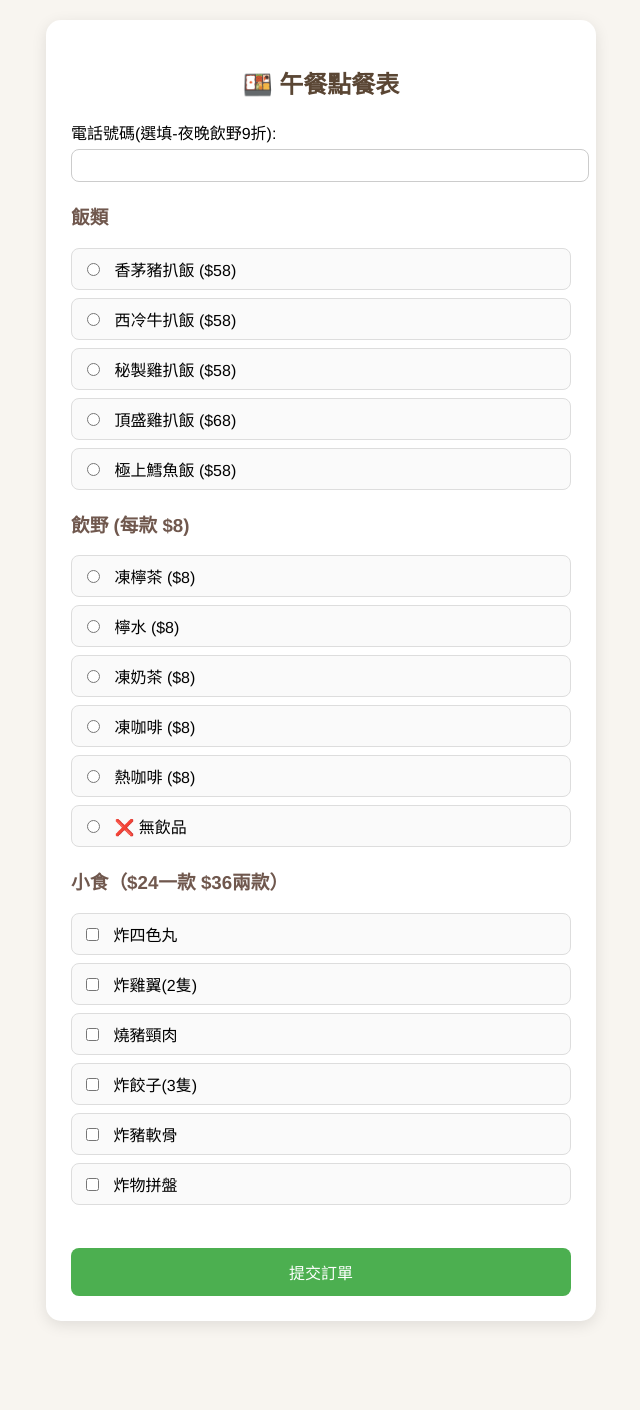
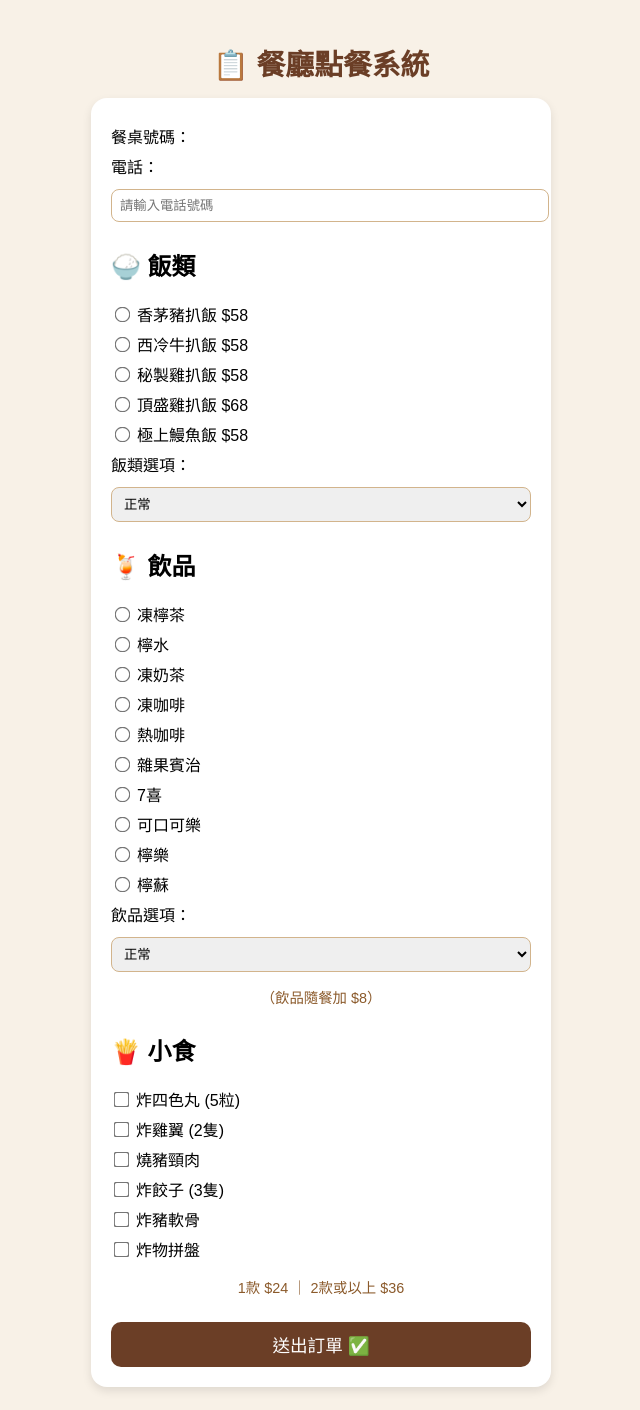
Before and after one commit to oftenbar/restaurant_order, a Flask app: page /menu in a window 1280 px wide. Shown: the whole page, without its empty margins (319-959 px from the left). Before the commit the page ends 1325 px from the top, so only its background shows below. Run offline with Flask 2, Linux system fonts and the light colour scheme.

Commit message:
Update menu and orders layout + bug fixes

```diff
--- a/app.py
+++ b/app.py
@@ -1,70 +1,66 @@
 from flask import Flask, render_template, request, redirect, url_for
-
-from datetime import datetime
-import pytz
 
 app = Flask(__name__)
 
-orders = []  # store all orders
+orders = []
 
-# === Route: Menu Page ===
 @app.route('/menu', methods=['GET', 'POST'])
 def menu():
-    table = request.args.get('table', '')
+    table = request.args.get('table', '')  # get table number from ?table=1
+    return render_template("menu.html", table_number=table)
 
-    if request.method == 'POST':
-        name = request.form['name']
-        lunch = request.form['lunch']
-        drink = request.form.get('drink', '無飲品')
-        snack = request.form.getlist('snack')
+@app.route('/submit_order', methods=["POST"])
+def submit_order():
+    table_number = request.args.get("table", " ")
+    phone = request.form.get("phone")
 
-        # Calculate total
-        total = 0
-        if "$" in lunch:
-            total += int(lunch.split('$')[-1])
-        if "8" in drink:
-            total += 8
-        if len(snack) == 1:
-            total += 24
-        elif len(snack) >= 2:
-            total += 36
+    # 🥢 Read main and sub-options
+    rice = request.form.get("rice")
+    rice_option = request.form.get("rice_option", "正常")
 
-        order = {
-            "name": name,
-            "table": table,
-            "lunch": lunch,
-            "drink": drink,
-            "snack": snack,
-            "total": total
-        }
+    drink = request.form.get("drink")
+    drink_option = request.form.get("drink_option", "正常")
 
-        orders.append(order)
+    snacks = request.form.getlist("snacks")
 
+    # 💰 Pricing rules
+    rice_prices = {
+        "香茅豬扒飯": 58,
+        "西冷牛扒飯": 58,
+        "秘製雞扒飯": 58,
+        "頂盛雞扒飯": 68,
+        "極上鰻魚飯": 58
+    }
 
-        return redirect(url_for('thank_you', table=table, total=total))
+    total = 0
+    rice_price = rice_prices.get(rice, 0)
+    total += rice_price
 
-    return render_template('menu.html', table=table)
+    if drink:
+        total += 8  # Add $8 if drink is selected
 
+    if len(snacks) == 1:
+        total += 24
+    elif len(snacks) >= 2:
+        total += 36
 
-# === Route: Thank You Page ===
-@app.route('/thank_you')
-def thank_you():
-    table = request.args.get('table', '?')
-    total = request.args.get('total', 0)
-    return f"""
-    <h2>感謝您的訂單！🎉</h2>
-    <p>餐桌號碼：{table}</p>
-    <p>您的餐點總金額是：<b>${total}</b></p>
-    <a href='/menu?table={table}'>返回菜單</a>
-    """
+    order = {
+        "table_number": table_number,
+        "phone": phone,
+        "rice": rice,
+        "rice_option": rice_option,
+        "drink": drink,
+        "drink_option": drink_option,
+        "snacks": snacks,
+        "total": total
+    }
 
+    orders.append(order)
+    return render_template("confirmation.html", **order)
 
-# === Route: Orders Dashboard ===
 @app.route('/orders')
-def orders_dashboard():
-    return render_template('orders.html', orders=orders)
+def order_list():
+    return render_template("orders.html", orders=orders)
 
-
-# === Run App Locally ===
-if __name__ == '__main__':
-    app.run(host='0.0.0.0', port=5001, debug=True)
+if __name__ == "__main__":
+    app.run(debug=True)
--- a/templates/menu.html
+++ b/templates/menu.html
@@ -1,117 +1,136 @@
 <!DOCTYPE html>
 <html lang="zh-Hant">
 <head>
-    {% if table %}
-    <h2>桌號 {{ table }}</h2>
-    {% endif %}
-
     <meta charset="UTF-8">
-    <title>🍱 餐廳點餐系統</title>
+    <meta name="viewport" content="width=device-width, initial-scale=1.0">
+    <title>菜單選擇</title>
     <style>
         body {
-            font-family: "Helvetica Neue", Arial, sans-serif;
-            background-color: #f8f5f0;
-            margin: 0;
+            background-color: #f8f1e7;
+            font-family: "Noto Sans TC", sans-serif;
+            text-align: center;
+            padding: 15px;
+        }
+        h1 {
+            color: #6b3e26;
+            font-size: 1.8rem;
+            margin-bottom: 15px;
+        }
+        form {
+            background: white;
+            border-radius: 16px;
             padding: 20px;
+            display: inline-block;
+            text-align: left;
+            max-width: 420px;
+            width: 100%;
+            box-shadow: 0 4px 10px rgba(0,0,0,0.1);
         }
-        .container {
-            max-width: 500px;
-            background-color: #fff;
-            margin: auto;
-            padding: 25px;
-            border-radius: 15px;
-            box-shadow: 0 4px 15px rgba(0,0,0,0.1);
-        }
-        h2 {
-            text-align: center;
-            color: #5a4634;
-        }
-        h3 {
-            margin-top: 20px;
-            color: #70584e;
+        section {
+            margin-bottom: 25px;
         }
         label {
             display: block;
-            margin-top: 8px;
+            font-size: 1rem;
+            margin: 6px 0;
         }
-        input[type="text"] {
+        select, input[type="text"], input[type="tel"] {
             width: 100%;
             padding: 8px;
+            border-radius: 8px;
+            border: 1px solid #d2b48c;
             margin-top: 5px;
-            border: 1px solid #ccc;
-            border-radius: 8px;
         }
-        .option-group {
-            margin-top: 10px;
-        }
-        .option-group label {
-            display: block;
-            background: #fafafa;
-            padding: 8px 10px;
-            border-radius: 8px;
-            border: 1px solid #ddd;
-            cursor: pointer;
-            margin-bottom: 5px;
-        }
-        .option-group input {
-            margin-right: 10px;
+        input[type="radio"], input[type="checkbox"] {
+            transform: scale(1.2);
+            margin-right: 8px;
         }
         button {
+            background-color: #6b3e26;
+            color: white;
+            font-size: 1.1rem;
+            border: none;
+            border-radius: 10px;
+            padding: 10px 20px;
+            cursor: pointer;
             width: 100%;
-            margin-top: 20px;
-            padding: 12px;
-            background-color: #4CAF50;
-            border: none;
-            color: white;
-            font-size: 16px;
-            border-radius: 8px;
-            cursor: pointer;
         }
         button:hover {
-            background-color: #45a049;
+            background-color: #8b5a2b;
+        }
+        .price-note {
+            font-size: 0.9rem;
+            color: #8b5a2b;
+            text-align: center;
+            margin-bottom: 10px;
         }
     </style>
 </head>
 <body>
-    <div class="container">
-        <h2>🍱 午餐點餐表</h2>
-        <form method="post">
-            <input type="hidden" name="table" value="{{ table }}">
-            <label>電話號碼(選填-夜晚飲野9折):</label>
-            <input type="text" name="name" required>
 
-            <h3>飯類</h3>
-            <div class="option-group">
-                <label><input type="radio" name="lunch" value="香茅豬扒飯 $58" required> 香茅豬扒飯 ($58)</label>
-                <label><input type="radio" name="lunch" value="西冷牛扒飯 $58"> 西冷牛扒飯 ($58)</label>
-                <label><input type="radio" name="lunch" value="秘製雞扒飯 $58"> 秘製雞扒飯 ($58)</label>
-                <label><input type="radio" name="lunch" value="頂盛雞扒飯 $68"> 頂盛雞扒飯 ($68)</label>
-                <label><input type="radio" name="lunch" value="極上鱈魚飯 $58"> 極上鱈魚飯 ($58)</label>
-            </div>
+    <h1>📋 餐廳點餐系統</h1>
+    <form action="/submit_order?table={{ table_number }}" method="post">
 
-            <h3>飲野 (每款 $8)</h3>
-            <div class="option-group">
-                <label><input type="radio" name="drink" value="凍檸茶 $8"> 凍檸茶 ($8)</label>
-                <label><input type="radio" name="drink" value="檸水 $8"> 檸水 ($8)</label>
-                <label><input type="radio" name="drink" value="凍奶茶 $8"> 凍奶茶 ($8)</label>
-                <label><input type="radio" name="drink" value="凍咖啡 $8"> 凍咖啡 ($8)</label>
-                <label><input type="radio" name="drink" value="熱咖啡 $8"> 熱咖啡 ($8)</label>
-                <label><input type="radio" name="drink" value="無飲品"> ❌ 無飲品</label>
-            </div>
+        <section>
+            <label>餐桌號碼：<strong>{{ table_number }}</strong></label>
+            <label for="phone">電話：</label>
+            <input type="tel" id="phone" name="phone" placeholder="請輸入電話號碼" required>
+        </section>
 
-            <div class="option-group">
-                <h3>小食（$24一款 $36兩款）</h3>
-                <label><input type="checkbox" name="snack" value="炸四色丸"> 炸四色丸</label>
-                <label><input type="checkbox" name="snack" value="炸雞翼(2隻)"> 炸雞翼(2隻)</label>
-                <label><input type="checkbox" name="snack" value="燒豬頸肉"> 燒豬頸肉</label>
-                <label><input type="checkbox" name="snack" value="炸餃子(3隻)"> 炸餃子(3隻)</label>
-                <label><input type="checkbox" name="snack" value="炸豬軟骨"> 炸豬軟骨</label>
-                <label><input type="checkbox" name="snack" value="炸物拼盤"> 炸物拼盤</label><br>
+        <!-- 🍚 飯類 -->
+        <section>
+            <h2>🍚 飯類</h2>
+            <label><input type="radio" name="rice" value="香茅豬扒飯">香茅豬扒飯 $58</label>
+            <label><input type="radio" name="rice" value="西冷牛扒飯">西冷牛扒飯 $58</label>
+            <label><input type="radio" name="rice" value="秘製雞扒飯">秘製雞扒飯 $58</label>
+            <label><input type="radio" name="rice" value="頂盛雞扒飯">頂盛雞扒飯 $68</label>
+            <label><input type="radio" name="rice" value="極上鰻魚飯">極上鰻魚飯 $58</label>
 
-            </div>
+            <label for="rice_option">飯類選項：</label>
+            <select id="rice_option" name="rice_option">
+                <option value="正常">正常</option>
+                <option value="少飯">少飯</option>
+                <option value="多飯">多飯</option>
+            </select>
+        </section>
 
-            <button type="submit">提交訂單</button>
-        </form>
-    </div>
+        <!-- 🍹 飲品 -->
+        <section>
+            <h2>🍹 飲品</h2>
+            <label><input type="radio" name="drink" value="凍檸茶">凍檸茶</label>
+            <label><input type="radio" name="drink" value="檸水">檸水</label>
+            <label><input type="radio" name="drink" value="凍奶茶">凍奶茶</label>
+            <label><input type="radio" name="drink" value="凍咖啡">凍咖啡</label>
+            <label><input type="radio" name="drink" value="熱咖啡">熱咖啡</label>
+            <label><input type="radio" name="drink" value="雜果賓治">雜果賓治</label>
+            <label><input type="radio" name="drink" value="7喜">7喜</label>
+            <label><input type="radio" name="drink" value="可口可樂">可口可樂</label>
+            <label><input type="radio" name="drink" value="檸樂">檸樂</label>
+            <label><input type="radio" name="drink" value="檸蘇">檸蘇</label>
+
+            <label for="drink_option">飲品選項：</label>
+            <select id="drink_option" name="drink_option">
+                <option value="正常">正常</option>
+                <option value="少冰">少冰</option>
+                <option value="少甜">少甜</option>
+            </select>
+            <p class="price-note">（飲品隨餐加 $8）</p>
+        </section>
+
+        <!-- 🍟 小食 -->
+        <section>
+            <h2>🍟 小食</h2>
+            <label><input type="checkbox" name="snacks" value="炸四色丸 (5粒)">炸四色丸 (5粒)</label>
+            <label><input type="checkbox" name="snacks" value="炸雞翼 (2隻)">炸雞翼 (2隻)</label>
+            <label><input type="checkbox" name="snacks" value="燒豬頸肉">燒豬頸肉</label>
+            <label><input type="checkbox" name="snacks" value="炸餃子 (3隻)">炸餃子 (3隻)</label>
+            <label><input type="checkbox" name="snacks" value="炸豬軟骨">炸豬軟骨</label>
+            <label><input type="checkbox" name="snacks" value="炸物拼盤">炸物拼盤</label>
+            <p class="price-note">1款 $24 ｜ 2款或以上 $36</p>
+        </section>
+
+        <button type="submit">送出訂單 ✅</button>
+    </form>
+
 </body>
 </html>
```
Also changed, not shown: templates/confirmation.html (added, +74 -0 lines), templates/orders.html (+87 -41 lines), 1 other file.
